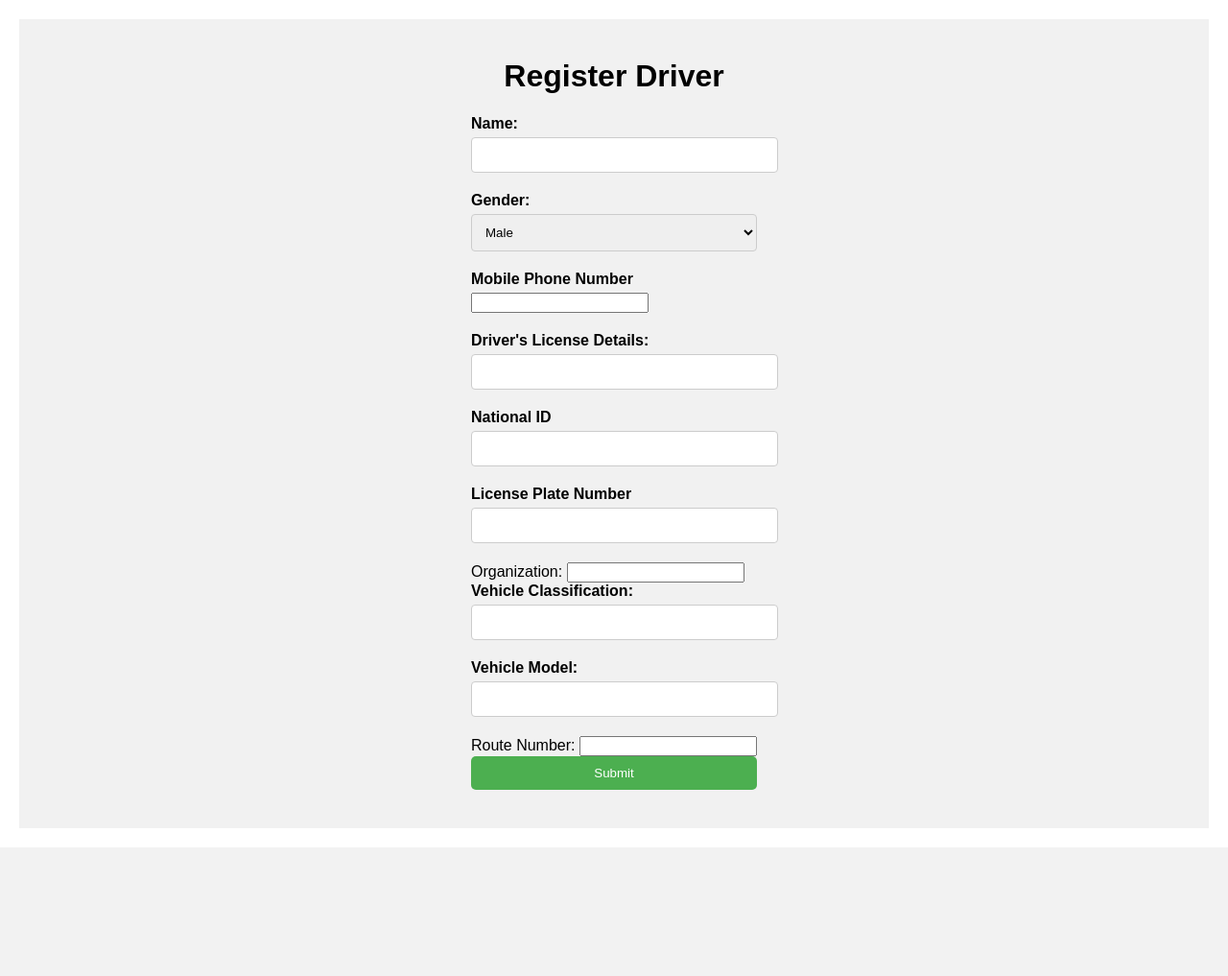
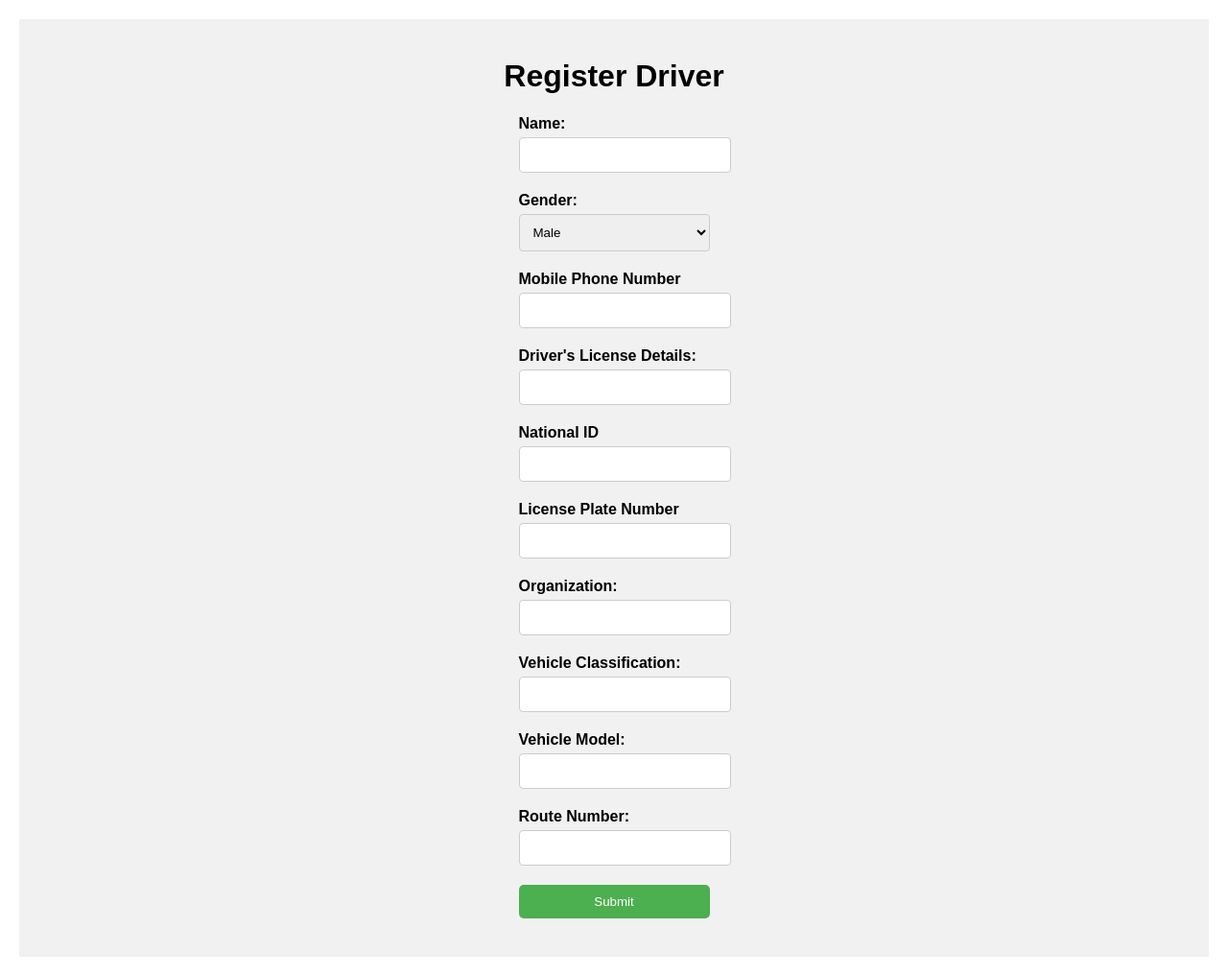
Before and after one commit to muiruri7/RegDriver, a Flask app: page /register in a window 1280 px wide. Shown: the part 18-1035 px from the top of the page at 96% size. Before the commit the page ends 901 px from the top, so only its background shows below. Run offline with Flask 3, Linux system fonts and the light colour scheme; some libraries are stand-ins or nearby versions.

Commit message:
Final round

```diff
--- a/static/css/style.css
+++ b/static/css/style.css
@@ -105,7 +105,7 @@ nav li a:hover {
 }
 
 .form-group input[type="text"],
-.form-group input[type="password"],
+.form-group input[type="integer"],
 .form-group select {
     width: 100%;
     padding: 10px;
--- a/templates/register.html
+++ b/templates/register.html
@@ -49,18 +49,20 @@
                 <label for="license_plate_number">License Plate Number</label>
                 <input type="text" id="license_plate_number" name="license_plate_number" required>
             </div>
-            <div>
+            <div class="form-group">
                 <label for="organization">Organization:</label>
-                <input type="text" id="organization" name="organization" autocomplete="on">              </div>
+                <input type="text" id="organization" name="organization" autocomplete="on">
+            </div>
             <div class="form-group">
                 <label for="vehicle_classification">Vehicle Classification:</label>
-                <input type="text" id="vehicle_classification" name="vehicle_classification" autocomplete="on">            </div>
+                <input type="text" id="vehicle_classification" name="vehicle_classification" autocomplete="on">
+            </div>
             <div class="form-group">
                 <label for="vehicle_model">Vehicle Model:</label>
                 <input type="text" id="vehicle_model" name="vehicle_model" autocomplete="on">            </div>
-            <div>
+            <div class="form-group">
                 <label for="route-number">Route Number:</label>
-                <input type="text" id="route_number" name="route_number" autocomplete="on">
+                <input type="integer" id="route_number" name="route_number" autocomplete="on">
             </div>
             <div class="form-group">
                 <button type="submit">Submit</button>
```
